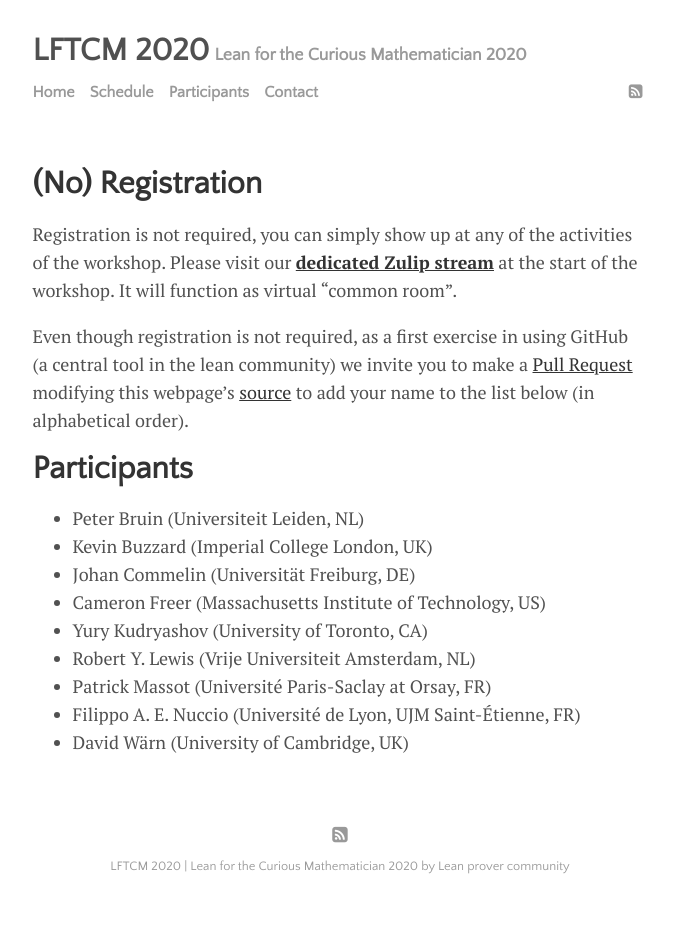
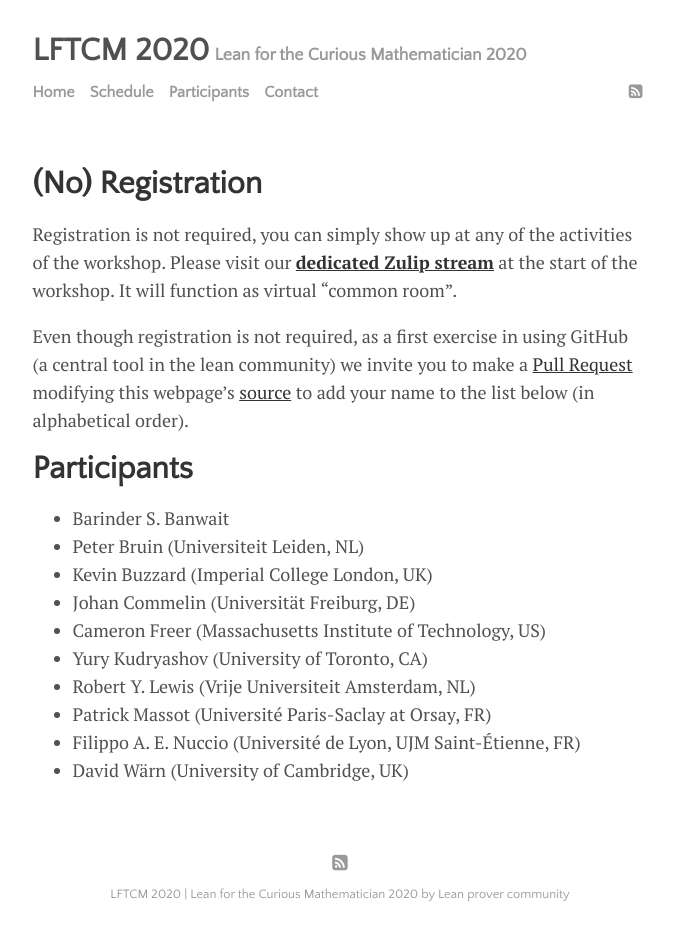
Before and after one commit to leanprover-community/lftcm2020, a Jekyll site: the page built from participants.md, in a window 1280 px wide. Shown: the whole page, without its empty margins (300-974 px from the left). Built offline with Jekyll 4.4.1, drawn with Linux system fonts in a browser that asks for light colours; before the commit the page ends 912 px from its top, so only the background shows below that.

Commit message:
add my name (Barinder)

```diff
--- a/participants.md
+++ b/participants.md
@@ -24,6 +24,7 @@
 
 # Participants
 
+* Barinder S. Banwait
 * Peter Bruin (Universiteit Leiden, NL)
 * Kevin Buzzard (Imperial College London, UK)
 * Johan Commelin (Universität Freiburg, DE)
```
